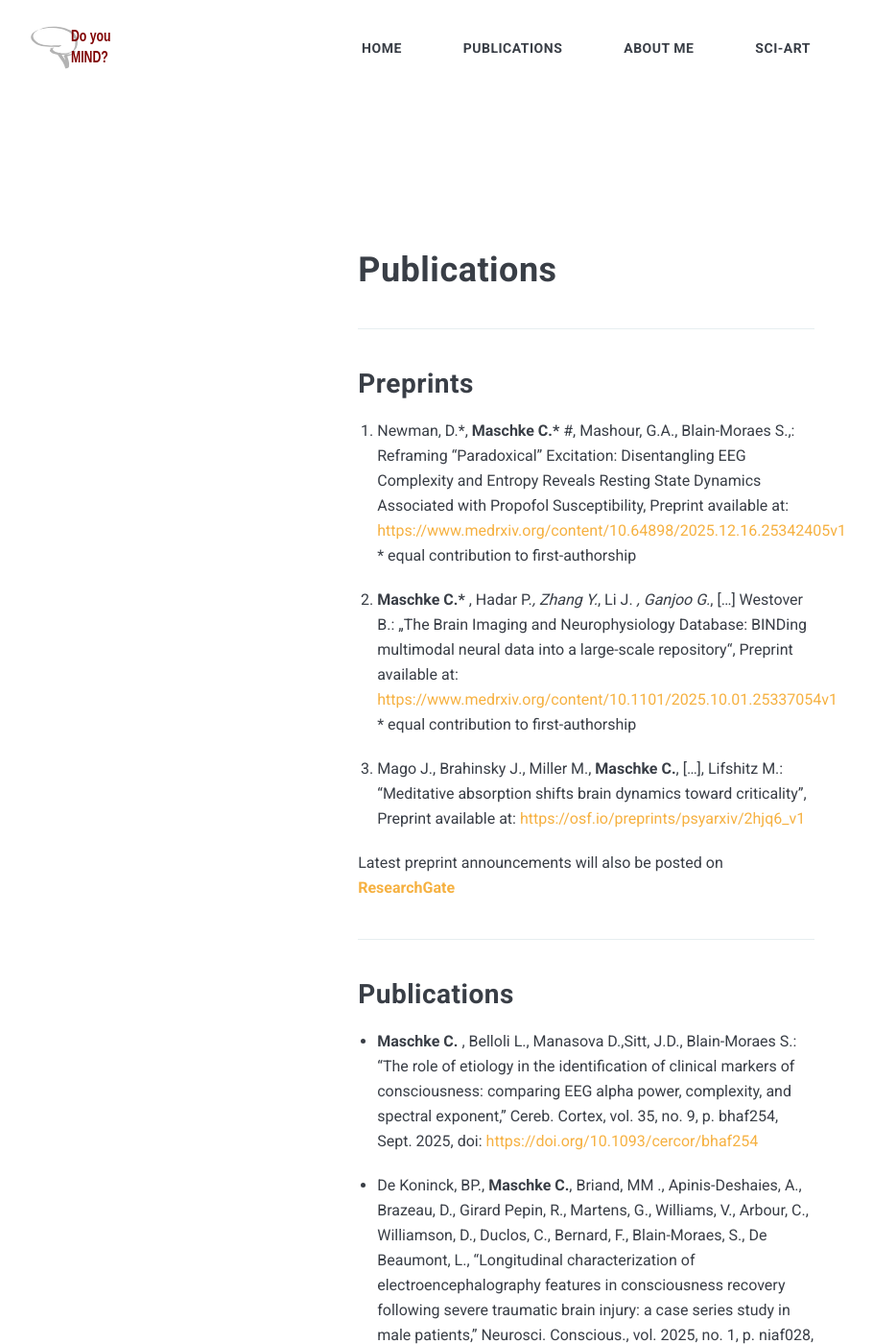
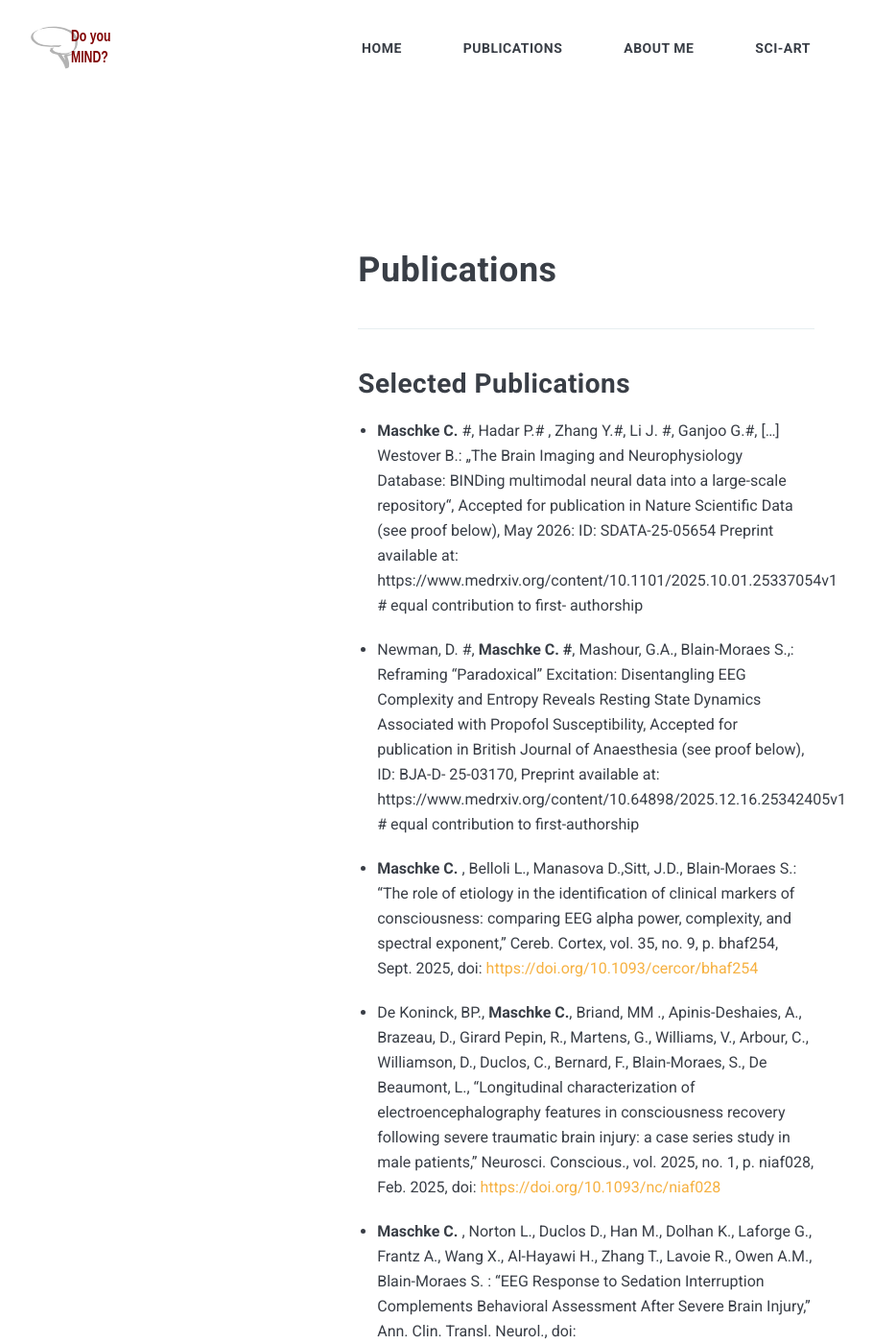
Before and after one commit to CharlotteMaschke/CharlotteMaschke.github.io, a Jekyll site: the page built from _pages/Publications.md, in a window 1280 px wide and 1400 px high. Shown: the whole window at 96% size, without its empty margins (29-939 px from the left). Built offline with Jekyll 4.4.1, drawn with Linux system fonts in a browser that asks for light colours; nearby versions of some CDN libraries; some of the changed text lies outside the part shown.

Commit message:
update papers

```diff
--- a/_includes/contact-link.html
+++ b/_includes/contact-link.html
@@ -1,7 +1,11 @@
 <div class="contact">
   <ul class="contact__list list-reset">
 
-    <li><a href="{{ site.data.settings.twitter }}"><i class="ion ion-logo-twitter"></i></a></li>
+    <li><a href="{{ site.data.settings.scholar }}"><i class="ion ion-logo-scholar"></i></a></li>
+
+    <li><a href="{{ site.data.settings.researchgate }}"><i class="ion ion-logo-researchgate"></i></a></li>
+
+    <li><a href="{{ site.data.settings.linkedin }}"><i class="ion ion-logo-linkedin"></i></a></li>
 
     <li><a href="{{ site.data.settings.github }}"><i class="ion ion-logo-github"></i></a></li>
 
--- a/_pages/Publications.md
+++ b/_pages/Publications.md
@@ -7,21 +7,20 @@ permalink: /publications/
 # Publications
 
 ***
+## Selected Publications
 
-## Preprints
+- <strong> Maschke C. </strong> #, Hadar P.#
+, Zhang Y.#, Li J. #, Ganjoo G.#, […] Westover B.: „The Brain Imaging and
+Neurophysiology Database: BINDing multimodal neural data into a large-scale repository“, Accepted for
+publication in Nature Scientific Data (see proof below), May 2026: ID: SDATA-25-05654 Preprint
+available at: https://www.medrxiv.org/content/10.1101/2025.10.01.25337054v1 # equal contribution to first-
+authorship
 
-1.	Newman, D.*, <strong> Maschke C.* </strong> #, Mashour, G.A., Blain-Moraes S.,: Reframing “Paradoxical” Excitation: Disentangling EEG Complexity and Entropy Reveals Resting State Dynamics Associated with Propofol Susceptibility, Preprint available at: [https://www.medrxiv.org/content/10.64898/2025.12.16.25342405v1](https://www.medrxiv.org/content/10.64898/2025.12.16.25342405v1){:target="\_blank"} * equal contribution to first-authorship
-
-2.	<strong> Maschke C.* </strong>, Hadar P.*, Zhang Y.*, Li J. *, Ganjoo G.*, […] Westover B.: „The Brain Imaging and Neurophysiology Database: BINDing multimodal neural data into a large-scale repository“, Preprint available at: [https://www.medrxiv.org/content/10.1101/2025.10.01.25337054v1](https://www.medrxiv.org/content/10.1101/2025.10.01.25337054v1){:target="\_blank"} * equal contribution to first-authorship
-
-3.	Mago J., Brahinsky J., Miller M., <strong> Maschke C.</strong>, […], Lifshitz M.: “Meditative absorption shifts brain dynamics toward criticality”, Preprint available at: [https://osf.io/preprints/psyarxiv/2hjq6_v1](https://osf.io/preprints/psyarxiv/2hjq6_v1){:target="\_blank"}
-
-
-Latest preprint announcements will also be posted on <strong>[ResearchGate](https://www.researchgate.net/profile/Charlotte-Maschke){:target="\_blank"}</strong>
-
-***
-## Publications
-
+- Newman, D. #, <strong> Maschke C. #</strong>, Mashour, G.A., Blain-Moraes S.,: Reframing “Paradoxical” Excitation:
+Disentangling EEG Complexity and Entropy Reveals Resting State Dynamics Associated with Propofol
+Susceptibility, Accepted for publication in British Journal of Anaesthesia (see proof below), ID: BJA-D-
+25-03170, Preprint available at: https://www.medrxiv.org/content/10.64898/2025.12.16.25342405v1 #
+equal contribution to first-authorship
 
 - <strong> Maschke C. </strong> , Belloli L., Manasova D.,Sitt, J.D., Blain-Moraes S.: “The role of etiology in the identification of clinical markers of consciousness: comparing EEG alpha power, complexity, and spectral exponent,” Cereb. Cortex, vol. 35, no. 9, p. bhaf254, Sept. 2025, doi: [https://doi.org/10.1093/cercor/bhaf254](https://doi.org/10.1093/cercor/bhaf254){:target="\_blank"}
 
@@ -49,3 +48,13 @@ Latest preprint announcements will also be posted on <strong>[ResearchGate](http
 - 	Duclos, C., <strong> Maschke, C.</strong>, Mahdid, Y., Berkun, K., Castanheira, J. da S., Tarnal, V., Picton, P., Vanini, G., Golmirzaie, G., Janke, E., Avidan, M. S., Kelz, M. B., Liuzzi, L., Brookes, M. J., Mashour, G. A., & Blain-Moraes, S. (2021). Differential classification of states of consciousness using envelope- and phase-based functional connectivity. NeuroImage, 237, 118171. [ DOI: https://doi.org/10.1016/j.neuroimage.2021.118171](https://doi.org/10.1016/j.neuroimage.2021.118171){:target="\_blank"}
 
 - 	Duclos, C., Norton, L., Laforge, G., Frantz, A., <strong> Maschke, C.</strong>, Badawy, M., Letourneau, J., Slessarev, M., Gofton, T., Debicki, D., Owen, A. M., & Blain-Moraes, S. (2020). Protocol for the Prognostication of Consciousness Recovery Following a Brain Injury. Frontiers in Human Neuroscience, 14. [ DOI:  https://doi.org/10.3389/fnhum.2020.582125]( https://doi.org/10.3389/fnhum.2020.582125){:target="\_blank"}
+
+
+***
+## My Thesis
+"Quantifying consciousness in unresponsive patients through electroencephalography and perturbation."
+You can find a full version of my thesis [here](https://escholarship.mcgill.ca/concern/theses/6q182s017){:target="\_blank"}
+
+## Preprints
+
+Latest preprint announcements will also be posted on <strong>[ResearchGate](https://www.researchgate.net/profile/Charlotte-Maschke){:target="\_blank"}</strong>
```
Also changed, not shown: _data/settings.yml (+8 -6 lines), contact_me.html (+2 -7 lines).
